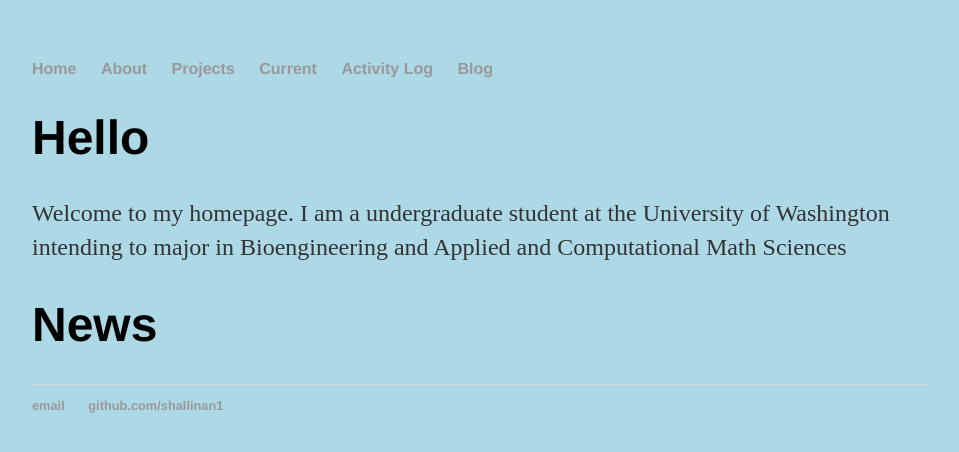
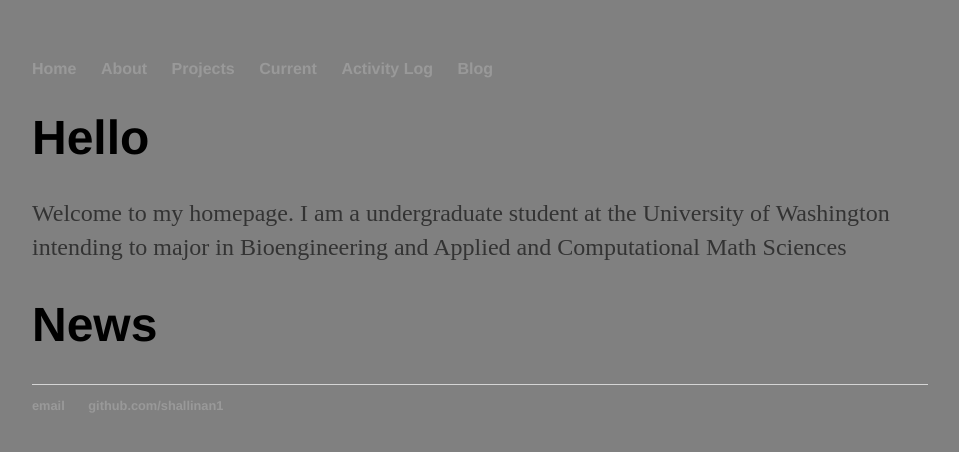
Before and after one commit to shallinan1/shallinan1.github.io, a Jekyll site: the page built from index.md, in a window 1280 px wide. Shown: the top 452 px of the page, without its empty margins (160-1119 px from the left). Built offline with Jekyll 4.4.1, drawn with Linux system fonts in a browser that asks for light colours; our own code applies the rules of GitHub Pages for plain Markdown files.

Commit message:
change bg color
blue to grey

```diff
--- a/css/main.css
+++ b/css/main.css
@@ -1,6 +1,6 @@
 body {
     margin: 60px auto;
-    background-color: lightblue;
+    background-color: grey;
     width: 70%;
 }
 nav ul, footer ul {
```
